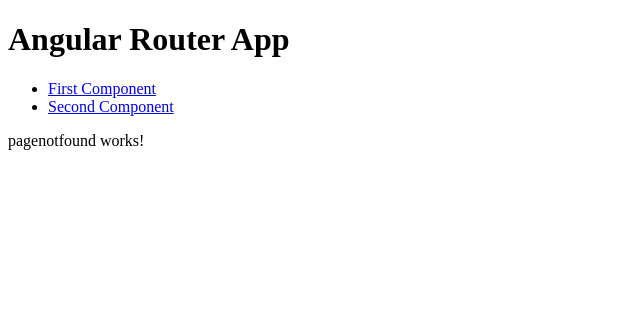
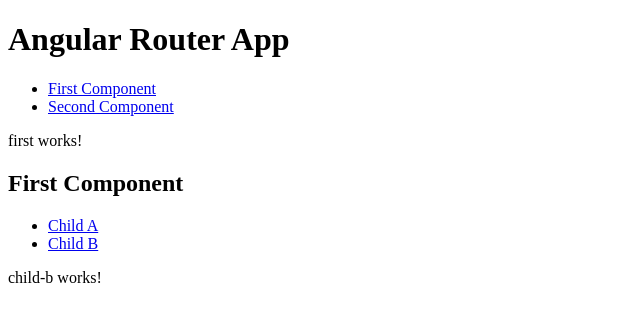
Before and after one commit to ezekieltech/angular-projects, an Angular app in the folder routing-app/: page /first-component/child-b in a window 1280 px wide. Shown: the top 322 px of the page, without its empty margins (0-640 px from the left). Built offline with nearby package versions, Linux system fonts and the light colour scheme.

Commit message:
Feature: Nested routes

```diff
--- a/routing-app/src/app/app.module.ts
+++ b/routing-app/src/app/app.module.ts
@@ -6,13 +6,17 @@
 import { FirstComponent } from './first/first.component';
 import { SecondComponent } from './second/second.component';
 import { PAGENOTFOUNDComponent } from './pagenotfound/pagenotfound.component';
+import { ChildAComponent } from './child-a/child-a.component';
+import { ChildBComponent } from './child-b/child-b.component';
 
 @NgModule({
   declarations: [
     AppComponent,
     FirstComponent,
     SecondComponent,
-    PAGENOTFOUNDComponent
+    PAGENOTFOUNDComponent,
+    ChildAComponent,
+    ChildBComponent
   ],
   imports: [
     BrowserModule,
--- /dev/null
+++ b/routing-app/src/app/child-a/child-a.component.html
@@ -0,0 +1 @@
+<p>child-a works!</p>
--- /dev/null
+++ b/routing-app/src/app/child-a/child-a.component.ts
@@ -0,0 +1,15 @@
+import { Component, OnInit } from '@angular/core';
+
+@Component({
+  selector: 'app-child-a',
+  templateUrl: './child-a.component.html',
+  styleUrls: ['./child-a.component.css']
+})
+export class ChildAComponent implements OnInit {
+
+  constructor() { }
+
+  ngOnInit(): void {
+  }
+
+}
--- /dev/null
+++ b/routing-app/src/app/child-b/child-b.component.html
@@ -0,0 +1 @@
+<p>child-b works!</p>
--- /dev/null
+++ b/routing-app/src/app/child-b/child-b.component.ts
@@ -0,0 +1,15 @@
+import { Component, OnInit } from '@angular/core';
+
+@Component({
+  selector: 'app-child-b',
+  templateUrl: './child-b.component.html',
+  styleUrls: ['./child-b.component.css']
+})
+export class ChildBComponent implements OnInit {
+
+  constructor() { }
+
+  ngOnInit(): void {
+  }
+
+}
--- a/routing-app/src/app/first/first.component.html
+++ b/routing-app/src/app/first/first.component.html
@@ -1,2 +1,13 @@
 <p>first works!</p>
 <p>{{name}}</p>
+
+<h2>First Component</h2>
+
+<nav>
+  <ul>
+    <li><a routerLink="child-a">Child A</a></li>
+    <li><a routerLink="child-b">Child B</a></li>
+  </ul>
+</nav>
+
+<router-outlet></router-outlet>
```
Also changed, not shown: routing-app/src/app/app-routing.module.ts (+15 -1 lines), routing-app/src/app/child-a/child-a.component.css (added), routing-app/src/app/child-b/child-b.component.css (added), 2 other files (tests, documents, lock files or other folders).
